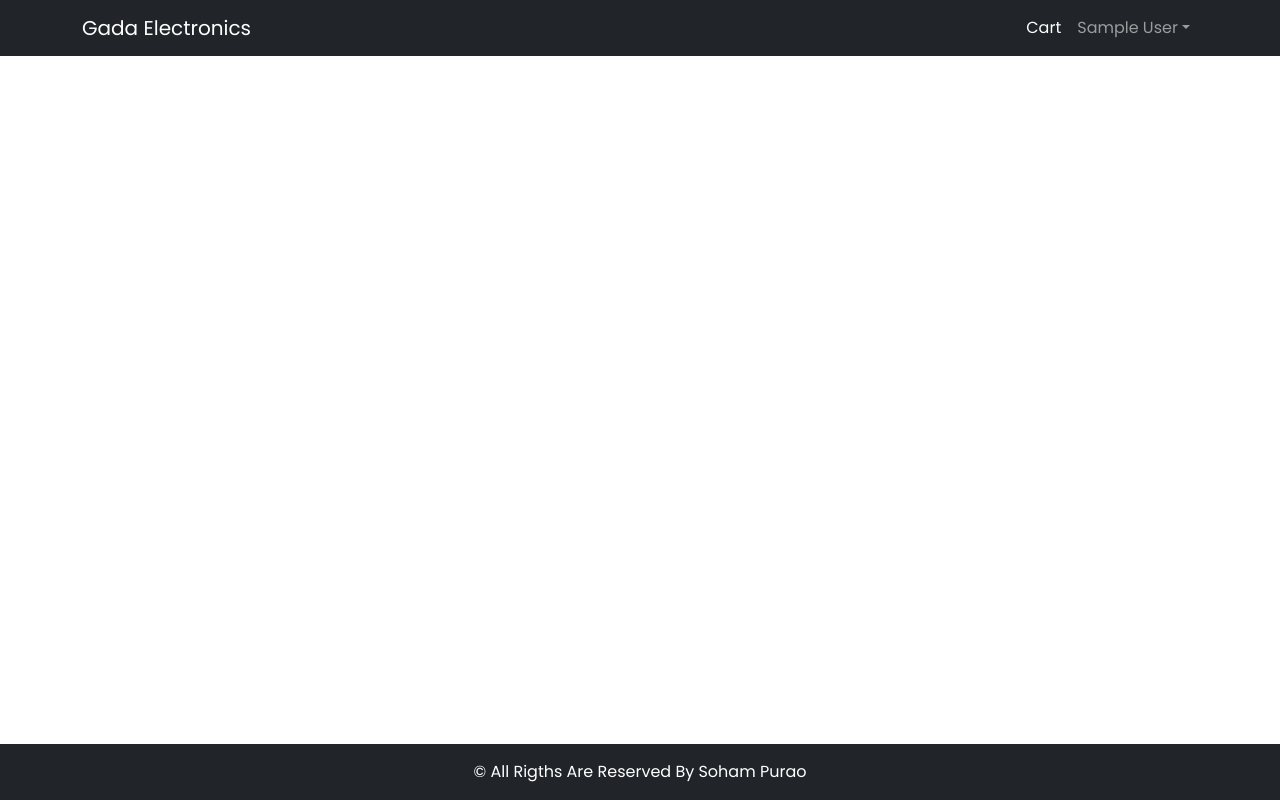
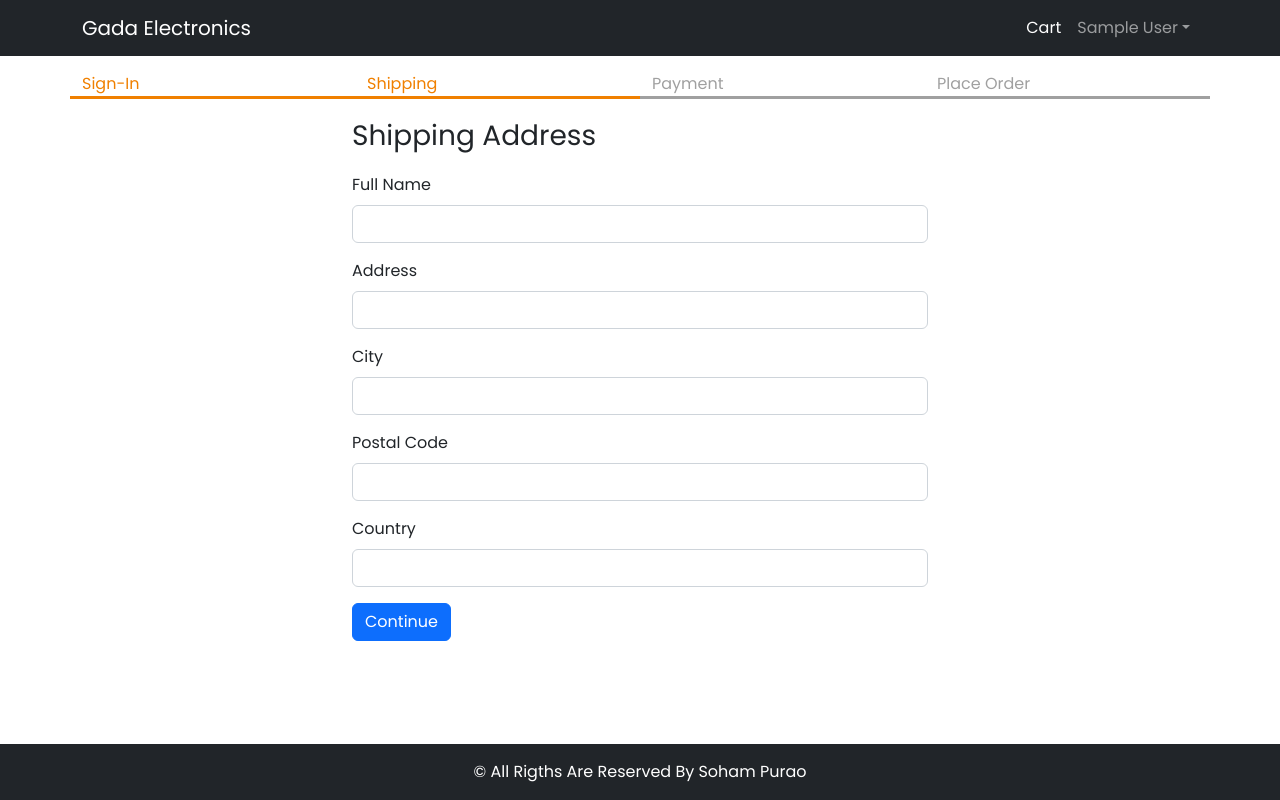
Before and after one commit to sohampurao/electronicshop, a React (Create React App) app in the folder frontend/: page /shipping in a window 1280 px wide. Built offline with nearby package versions, Linux system fonts and the light colour scheme; sample sign-in values are in the browser's storage; a web font is replaced by a local one.

Commit message:
shipping screen added full functionality

```diff
--- a/frontend/src/App.js
+++ b/frontend/src/App.js
@@ -6,6 +6,7 @@
 import Footer from './components/Footer';
 import CartScreen from './screens/CartScreen';
 import SigninScreen from './screens/SigninScreen';
+import ShippingAdressScreen from './screens/ShippingAdressScreen';
 
 function App() {
   return (
@@ -17,6 +18,7 @@
             <Route path="/product/:slug" element={<ProductScreen />} />
             <Route path="/cart" element={<CartScreen />} />
             <Route path="/signin" element={<SigninScreen />} />
+            <Route path="/shipping" element={<ShippingAdressScreen />} />
             <Route index element={<Homescreen />} />
           </Routes>
         </Container>
--- a/frontend/src/Store.js
+++ b/frontend/src/Store.js
@@ -8,6 +8,9 @@
     : null,
 
   cart: {
+    shippingAddress: localStorage.getItem('shippingAddress')
+      ? JSON.parse(localStorage.getItem('shippingAddress'))
+      : {},
     cartItems: localStorage.getItem('cartItems')
       ? JSON.parse(localStorage.getItem('cartItems'))
       : [],
@@ -42,6 +45,18 @@
       return {
         ...state,
         userInfo: null,
+        cart: {
+          cartItems: [],
+          shippingAddress: {},
+        },
+      };
+    case 'SAVE_SHIPPING_ADDRESS':
+      return {
+        ...state,
+        cart: {
+          ...state.cart,
+          shippingAddress: action.payload,
+        },
       };
     default:
       return state;
--- /dev/null
+++ b/frontend/src/components/CheckoutSteps.js
@@ -0,0 +1,14 @@
+import React from 'react';
+import Row from 'react-bootstrap/Row';
+import Col from 'react-bootstrap/Col';
+
+export default function CheckoutSteps(props) {
+  return (
+    <Row className="checkout-steps">
+      <Col className={props.step1 ? 'active' : ''}>Sign-In</Col>
+      <Col className={props.step2 ? 'active' : ''}>Shipping</Col>
+      <Col className={props.step3 ? 'active' : ''}>Payment</Col>
+      <Col className={props.step4 ? 'active' : ''}>Place Order</Col>
+    </Row>
+  );
+}
--- a/frontend/src/components/Navbar.jsx
+++ b/frontend/src/components/Navbar.jsx
@@ -17,6 +17,7 @@
   const signoutHandler = () => {
     ctxDispatch({ type: 'USER_SIGNOUT' });
     localStorage.removeItem('userInfo');
+    localStorage.removeItem('shippingAddress');
   };
   return (
     <div>
--- a/frontend/src/css/index.css
+++ b/frontend/src/css/index.css
@@ -81,3 +81,14 @@
 .small-container {
   max-width: 600px;
 }
+
+/* for checkouts steps */
+.checkout-steps>div {
+  border-bottom: 0.2rem solid #a0a0a0;
+  color: #a0a0a0
+}
+
+.checkout-steps>div.active {
+  border-bottom: 0.2rem solid #f08000;
+  color: #f08000
+}
--- /dev/null
+++ b/frontend/src/screens/ShippingAdressScreen.js
@@ -0,0 +1,114 @@
+import React, { useContext, useEffect, useState } from 'react';
+import { Helmet } from 'react-helmet-async';
+import Form from 'react-bootstrap/Form';
+import Button from 'react-bootstrap/Button';
+import { useNavigate } from 'react-router-dom';
+import { Store } from '../Store';
+import CheckoutSteps from '../components/CheckoutSteps';
+
+export default function ShippingAdressScreen() {
+  const navigate = useNavigate();
+  const { state, dispatch: ctxDispatch } = useContext(Store);
+
+  const {
+    userInfo,
+    cart: { shippingAddress },
+  } = state;
+
+  const [fullName, setFullName] = useState(shippingAddress.fullName || '');
+  const [address, setAddress] = useState(shippingAddress.address || '');
+  const [city, setCity] = useState(shippingAddress.city || '');
+  const [country, setCountry] = useState(shippingAddress.country || '');
+  const [postalCode, setPostalCode] = useState(
+    shippingAddress.postalCode || ''
+  );
+
+  useEffect(() => {
+    if (!userInfo) {
+      navigate('/signin?redirect=/shipping');
+    }
+  }, [userInfo, navigate]);
+
+  const submitHandler = (e) => {
+    e.preventDefault();
+    ctxDispatch({
+      type: 'SAVE_SHIPPING_ADDRESS',
+      payload: {
+        fullName,
+        address,
+        city,
+        postalCode,
+        country,
+      },
+    });
+    localStorage.setItem(
+      'shippingAddress',
+      JSON.stringify({
+        fullName,
+        address,
+        city,
+        postalCode,
+        country,
+      })
+    );
+    navigate('/payment');
+  };
+  return (
+    <div>
+      <Helmet>
+        <title>Shipping Address</title>
+      </Helmet>
+      <CheckoutSteps step1 step2 />
+      <div className="container small-container">
+        <div className="fs-3 my-3">Shipping Address</div>
+        <Form onSubmit={submitHandler}>
+          <Form.Group className="mb-3" controlId="fullName">
+            <Form.Label>Full Name</Form.Label>
+            <Form.Control
+              value={fullName}
+              onChange={(e) => setFullName(e.target.value)}
+              required
+            ></Form.Control>
+          </Form.Group>
+          <Form.Group className="mb-3" controlId="address">
+            <Form.Label>Address</Form.Label>
+            <Form.Control
+              value={address}
+              onChange={(e) => setAddress(e.target.value)}
+              required
+            ></Form.Control>
+          </Form.Group>
+          <Form.Group className="mb-3" controlId="city">
+            <Form.Label>City</Form.Label>
+            <Form.Control
+              value={city}
+              onChange={(e) => setCity(e.target.value)}
+              required
+            ></Form.Control>
+          </Form.Group>
+          <Form.Group className="mb-3" controlId="postalCode">
+            <Form.Label>Postal Code</Form.Label>
+            <Form.Control
+              value={postalCode}
+              onChange={(e) => setPostalCode(e.target.value)}
+              required
+            ></Form.Control>
+          </Form.Group>
+          <Form.Group className="mb-3" controlId="country">
+            <Form.Label>Country</Form.Label>
+            <Form.Control
+              value={country}
+              onChange={(e) => setCountry(e.target.value)}
+              required
+            ></Form.Control>
+          </Form.Group>
+          <div className="mb-3">
+            <Button variant="primary" type="submit">
+              Continue
+            </Button>
+          </div>
+        </Form>
+      </div>
+    </div>
+  );
+}
```
